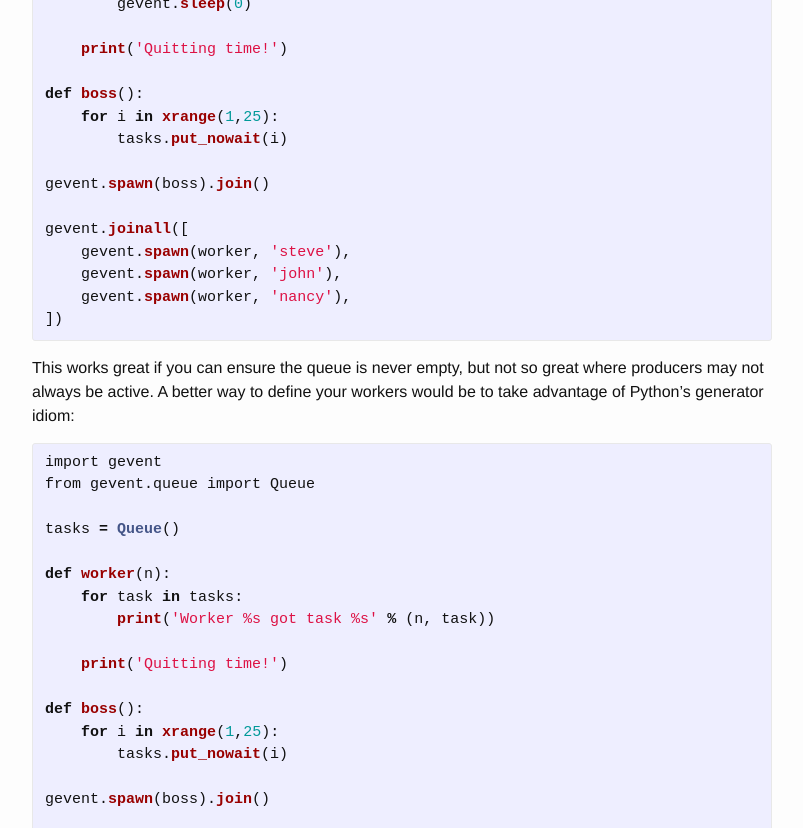
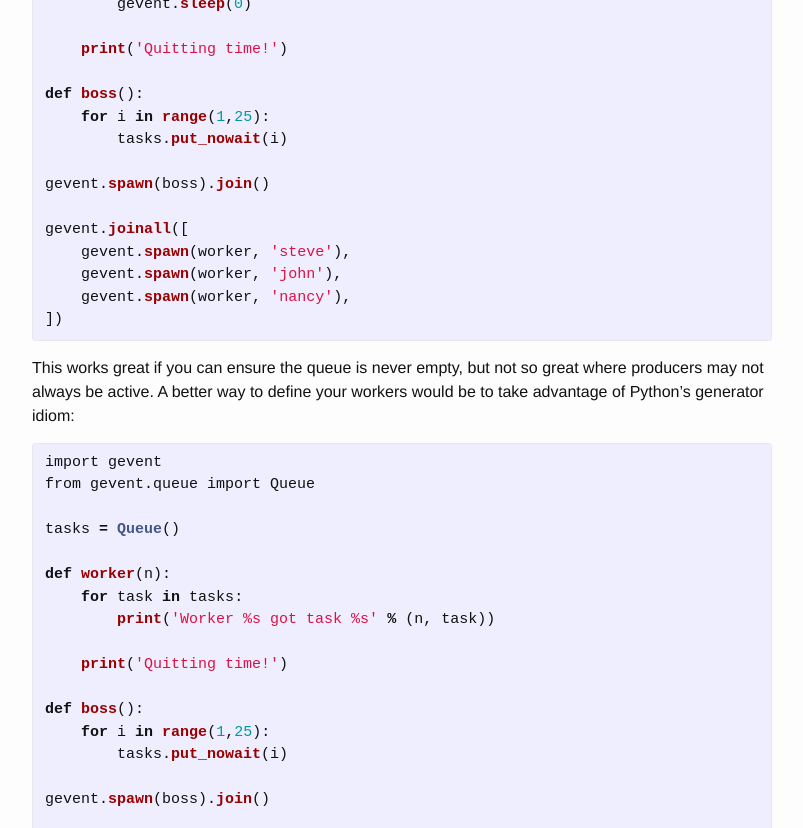
Before and after one commit to smparekh/smparekh.github.io, a Jekyll site: the page built from _posts/2019-01-06-gevent-loop-control.markdown, in a window 1280 px wide and 1400 px high, scrolled down 472 px. Shown: the part 151-979 px from the top of the window, without its empty margins (238-1041 px from the left). Built offline with Jekyll 4.4.1, drawn with Linux system fonts in a browser that asks for light colours.

Commit message:
xrange -> range

```diff
--- a/_posts/2019-01-06-gevent-loop-control.markdown
+++ b/_posts/2019-01-06-gevent-loop-control.markdown
@@ -26,7 +26,7 @@ def worker(n):
     print('Quitting time!')
 
 def boss():
-    for i in xrange(1,25):
+    for i in range(1,25):
         tasks.put_nowait(i)
 
 gevent.spawn(boss).join()
@@ -53,7 +53,7 @@ def worker(n):
     print('Quitting time!')
 
 def boss():
-    for i in xrange(1,25):
+    for i in range(1,25):
         tasks.put_nowait(i)
 
 gevent.spawn(boss).join()
```
